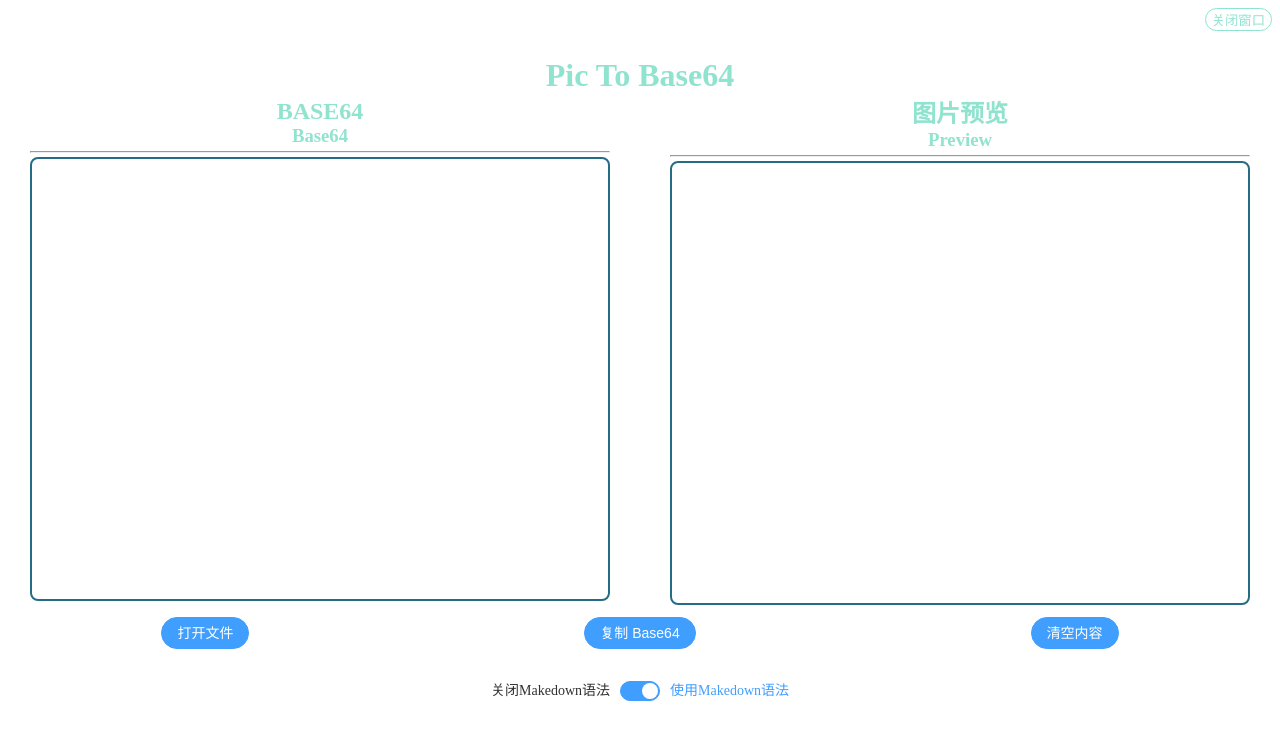
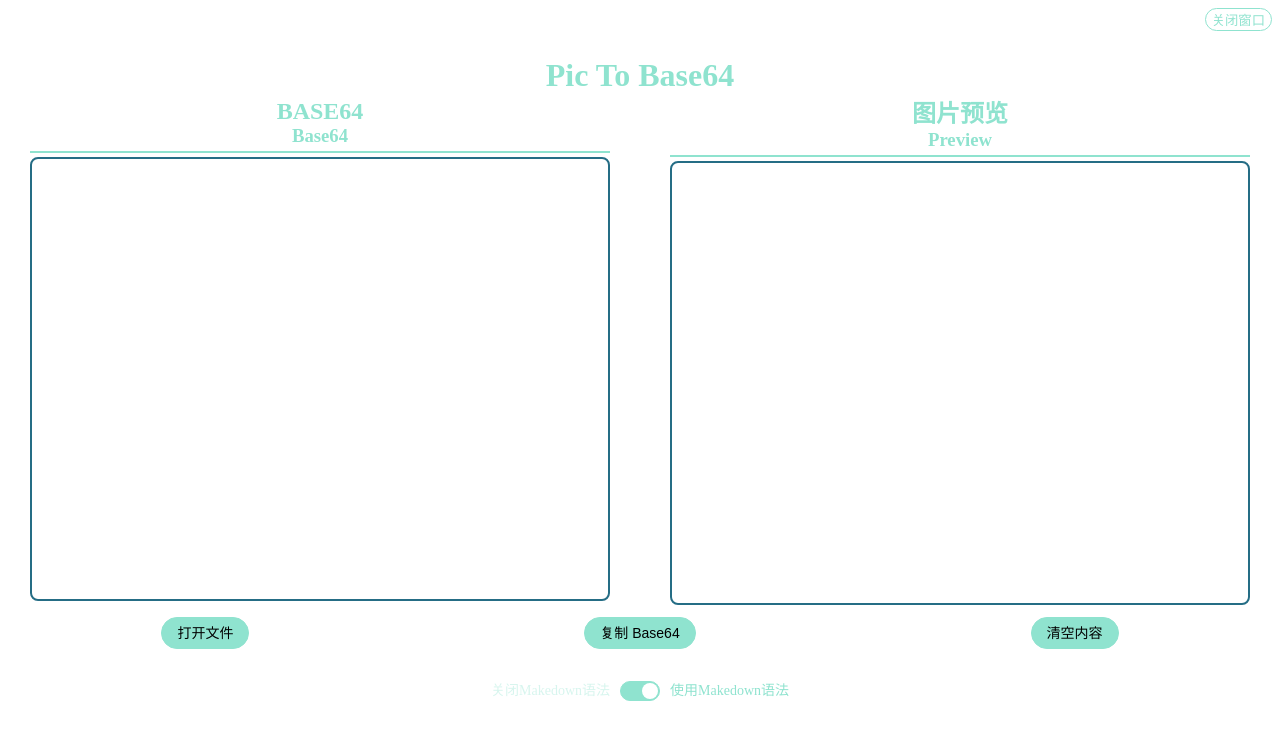
Before and after one commit to SIXiaolong1117/vue-pictobase64, a Vue app: page / in a window 1280 px wide. Shown: the top 740 px of the page. Built offline with nearby package versions, Linux system fonts and the light colour scheme.

Commit message:
样式统一化。

```diff
--- a/src/main.js
+++ b/src/main.js
@@ -1,9 +1,10 @@
 import { createApp } from 'vue'
-import './style.css'
 import App from './App.vue'
 // 引入 element-plus 结构
 import ElementPlus from 'element-plus';
 // 引入 element-plus 样式
 import 'element-plus/dist/index.css';
+// 自定义的css要在Element后面引入，这样才能保证样式覆盖。
+import './style.css'
 
 createApp(App).use(ElementPlus).mount('#app')
--- a/src/style.css
+++ b/src/style.css
@@ -17,6 +17,21 @@ textarea::-webkit-scrollbar-thumb {
 textarea::-webkit-scrollbar-track {
   border-radius: 10px;
   background: #fff;
+}
+
+:root {
+  --el-color-primary: #8FE3CF;
+  --el-color-primary-light-3: #a9dfd2;
+  --el-color-primary-dark-2: #3a5e55;
+}
+
+.el-button--primary {
+  --el-button-text-color: #000000;
+  --el-button-hover-text-color: #3a5e55;
+}
+
+.el-switch__label {
+  color: #8fe3cf5b;
 }
 
 img[src=''],
@@ -54,7 +69,10 @@ h4 {
 }
 
 hr {
+  height: 2px;
   margin: 4px 0 4px 0;
+  background-color: #8FE3CF;
+  border: none;
 }
 
 nav {
```
Also changed, not shown: README/2022-09-05-183732.png (added), 1 other file (tests, documents, lock files or other folders).
